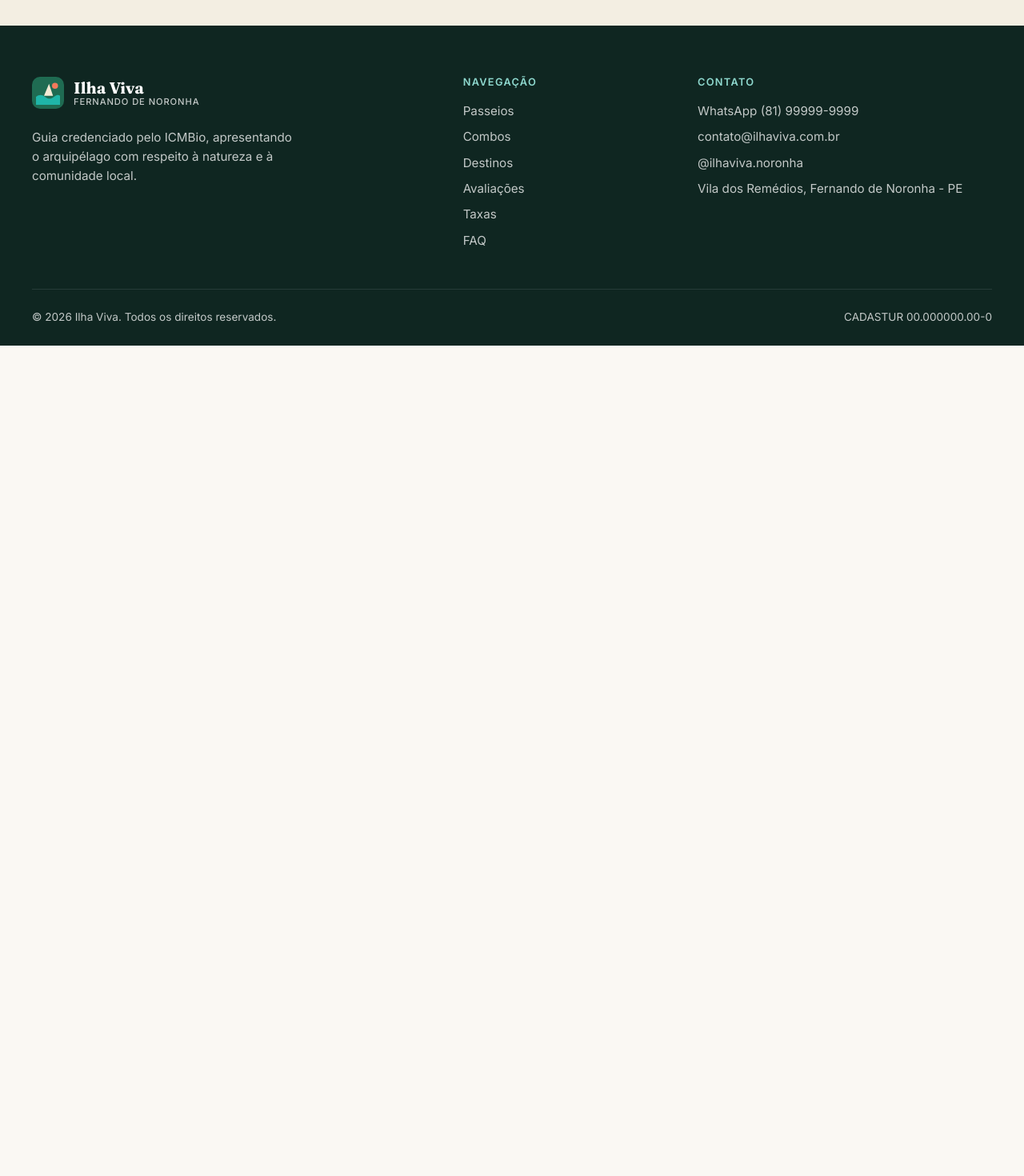
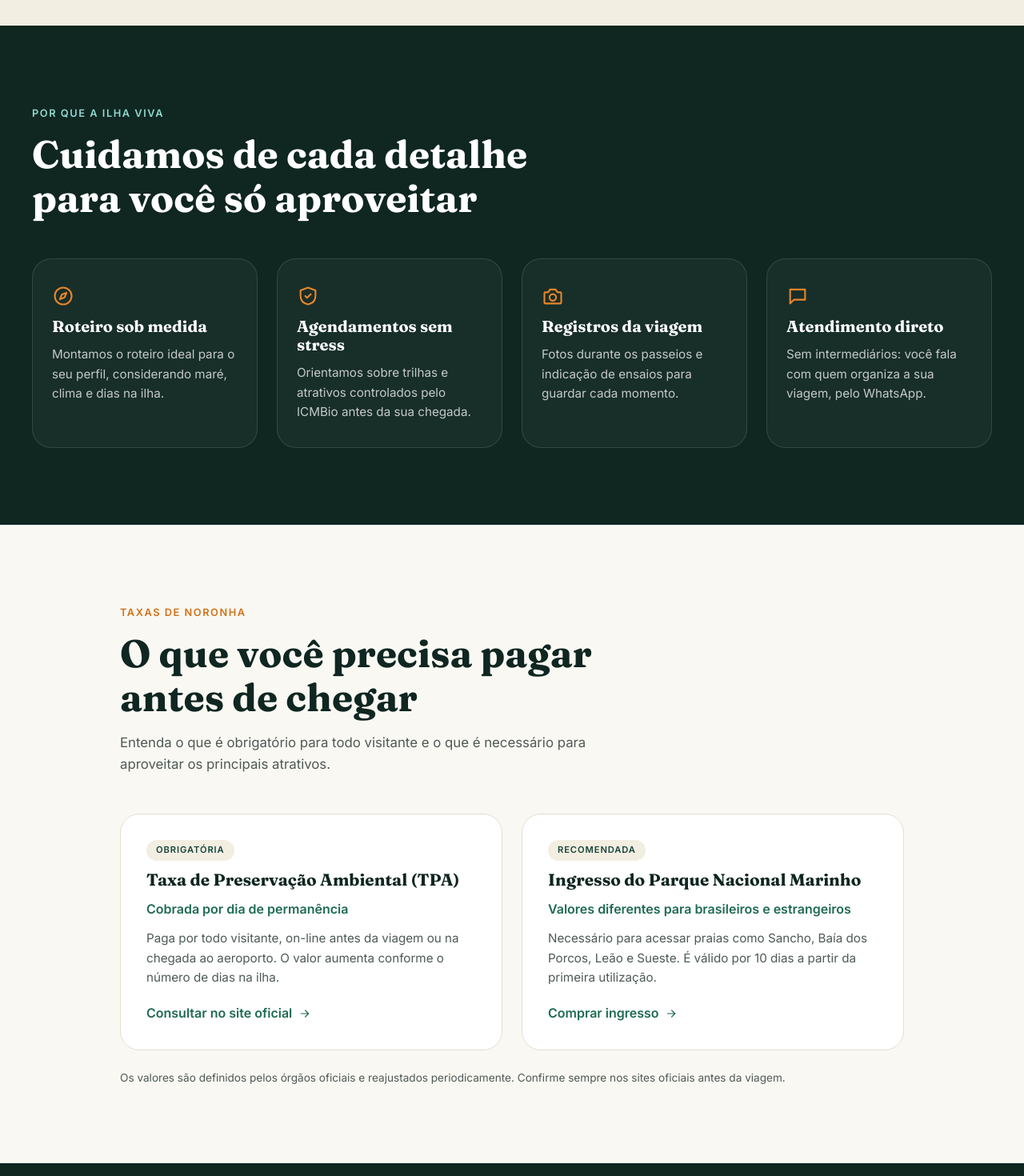
Before and after one commit to camilagermanoo/adrianoNoronha, a React (Vite) app: page / in a window 1280 px wide. Shown: the part 6580-8050 px from the top of the page at 80% size. Before the commit the page ends 7012 px from the top, so only its background shows below. Built offline with nearby package versions, Linux system fonts and the light colour scheme.

Commit message:
feat(info): add why-us highlights and island fees guide
- Add why-us section with four service differentials
- Add fees section explaining the TPA and Marine National Park ticket
- Link fees to official sources instead of hardcoding volatile prices

```diff
--- a/src/App.tsx
+++ b/src/App.tsx
@@ -1,5 +1,6 @@
 import { Combos } from './components/Combos/Combos'
 import { Destinations } from './components/Destinations/Destinations'
+import { Fees } from './components/Fees/Fees'
 import { Footer } from './components/Footer/Footer'
 import { Header } from './components/Header/Header'
 import { Hero } from './components/Hero/Hero'
@@ -9,6 +10,7 @@ import { Tours } from './components/Tours/Tours'
 import { TripProfiles } from './components/TripProfiles/TripProfiles'
 import { TrustBar } from './components/TrustBar/TrustBar'
 import { WhatsAppFloat } from './components/WhatsAppFloat/WhatsAppFloat'
+import { WhyUs } from './components/WhyUs/WhyUs'
 
 function App() {
   return (
@@ -23,6 +25,8 @@ function App() {
         <Combos />
         <Destinations />
         <Testimonials />
+        <WhyUs />
+        <Fees />
       </main>
       <Footer />
       <WhatsAppFloat />
--- /dev/null
+++ b/src/components/Fees/Fees.module.css
@@ -0,0 +1,73 @@
+.section {
+  padding-block: var(--space-24);
+}
+
+.inner {
+  max-width: 980px;
+}
+
+.grid {
+  display: grid;
+  grid-template-columns: repeat(auto-fit, minmax(300px, 1fr));
+  gap: var(--space-6);
+}
+
+.card {
+  display: flex;
+  flex-direction: column;
+  gap: var(--space-3);
+  padding: var(--space-8);
+  border: 1px solid var(--color-sand-300);
+  border-radius: var(--radius-lg);
+  background: var(--color-white);
+}
+
+.tag {
+  align-self: flex-start;
+  padding: var(--space-1) var(--space-3);
+  border-radius: var(--radius-full);
+  background: var(--color-sand-200);
+  font-size: 0.7rem;
+  font-weight: 700;
+  letter-spacing: 0.08em;
+  text-transform: uppercase;
+  color: var(--color-forest-700);
+}
+
+.title {
+  font-size: 1.3rem;
+}
+
+.price {
+  font-weight: 600;
+  color: var(--color-forest-500);
+}
+
+.description {
+  flex: 1;
+  font-size: 0.95rem;
+  color: var(--color-ink-600);
+}
+
+.link {
+  display: inline-flex;
+  align-items: center;
+  gap: var(--space-2);
+  margin-top: var(--space-2);
+  font-weight: 600;
+  color: var(--color-forest-500);
+}
+
+.link svg {
+  transition: transform var(--transition-base);
+}
+
+.link:hover svg {
+  transform: translateX(4px);
+}
+
+.note {
+  margin-top: var(--space-6);
+  font-size: 0.85rem;
+  color: var(--color-ink-600);
+}
--- /dev/null
+++ b/src/components/Fees/Fees.tsx
@@ -0,0 +1,59 @@
+import { Icon } from '../Icon/Icon'
+import { SectionHeader } from '../SectionHeader/SectionHeader'
+import styles from './Fees.module.css'
+
+const fees = [
+  {
+    tag: 'Obrigatória',
+    title: 'Taxa de Preservação Ambiental (TPA)',
+    price: 'Cobrada por dia de permanência',
+    description:
+      'Paga por todo visitante, on-line antes da viagem ou na chegada ao aeroporto. O valor aumenta conforme o número de dias na ilha.',
+    linkLabel: 'Consultar no site oficial',
+    href: 'https://www.noronha.pe.gov.br/',
+  },
+  {
+    tag: 'Recomendada',
+    title: 'Ingresso do Parque Nacional Marinho',
+    price: 'Valores diferentes para brasileiros e estrangeiros',
+    description:
+      'Necessário para acessar praias como Sancho, Baía dos Porcos, Leão e Sueste. É válido por 10 dias a partir da primeira utilização.',
+    linkLabel: 'Comprar ingresso',
+    href: 'https://www.parnanoronha.com.br/',
+  },
+]
+
+export function Fees() {
+  return (
+    <section id="taxas" className={styles.section}>
+      <div className={`container ${styles.inner}`}>
+        <SectionHeader
+          eyebrow="Taxas de Noronha"
+          title="O que você precisa pagar antes de chegar"
+          description="Entenda o que é obrigatório para todo visitante e o que é necessário para aproveitar os principais atrativos."
+          align="left"
+        />
+
+        <div className={styles.grid}>
+          {fees.map((fee) => (
+            <article key={fee.title} className={styles.card}>
+              <span className={styles.tag}>{fee.tag}</span>
+              <h3 className={styles.title}>{fee.title}</h3>
+              <p className={styles.price}>{fee.price}</p>
+              <p className={styles.description}>{fee.description}</p>
+              <a href={fee.href} target="_blank" rel="noreferrer" className={styles.link}>
+                {fee.linkLabel}
+                <Icon name="arrowRight" size={16} />
+              </a>
+            </article>
+          ))}
+        </div>
+
+        <p className={styles.note}>
+          Os valores são definidos pelos órgãos oficiais e reajustados periodicamente. Confirme
+          sempre nos sites oficiais antes da viagem.
+        </p>
+      </div>
+    </section>
+  )
+}
--- /dev/null
+++ b/src/components/WhyUs/WhyUs.module.css
@@ -0,0 +1,32 @@
+.section {
+  padding-block: var(--space-24);
+  background: var(--color-forest-900);
+}
+
+.grid {
+  display: grid;
+  grid-template-columns: repeat(auto-fit, minmax(240px, 1fr));
+  gap: var(--space-6);
+  list-style: none;
+}
+
+.card {
+  display: flex;
+  flex-direction: column;
+  gap: var(--space-3);
+  padding: var(--space-8) var(--space-6);
+  border: 1px solid rgb(255 255 255 / 0.12);
+  border-radius: var(--radius-lg);
+  background: rgb(255 255 255 / 0.04);
+  color: rgb(255 255 255 / 0.75);
+  font-size: 0.95rem;
+}
+
+.icon {
+  color: var(--color-sun-500);
+}
+
+.title {
+  font-size: 1.25rem;
+  color: var(--color-white);
+}
--- /dev/null
+++ b/src/components/WhyUs/WhyUs.tsx
@@ -0,0 +1,54 @@
+import { Icon, type IconName } from '../Icon/Icon'
+import { SectionHeader } from '../SectionHeader/SectionHeader'
+import styles from './WhyUs.module.css'
+
+const reasons: { icon: IconName; title: string; description: string }[] = [
+  {
+    icon: 'compass',
+    title: 'Roteiro sob medida',
+    description:
+      'Montamos o roteiro ideal para o seu perfil, considerando maré, clima e dias na ilha.',
+  },
+  {
+    icon: 'shield',
+    title: 'Agendamentos sem stress',
+    description:
+      'Orientamos sobre trilhas e atrativos controlados pelo ICMBio antes da sua chegada.',
+  },
+  {
+    icon: 'camera',
+    title: 'Registros da viagem',
+    description: 'Fotos durante os passeios e indicação de ensaios para guardar cada momento.',
+  },
+  {
+    icon: 'message',
+    title: 'Atendimento direto',
+    description: 'Sem intermediários: você fala com quem organiza a sua viagem, pelo WhatsApp.',
+  },
+]
+
+export function WhyUs() {
+  return (
+    <section className={styles.section} aria-labelledby="why-us-title">
+      <div className="container">
+        <SectionHeader
+          id="why-us-title"
+          eyebrow="Por que a Ilha Viva"
+          title="Cuidamos de cada detalhe para você só aproveitar"
+          align="left"
+          tone="light"
+        />
+
+        <ul className={styles.grid}>
+          {reasons.map((reason) => (
+            <li key={reason.title} className={styles.card}>
+              <Icon name={reason.icon} size={28} className={styles.icon} />
+              <h3 className={styles.title}>{reason.title}</h3>
+              <p>{reason.description}</p>
+            </li>
+          ))}
+        </ul>
+      </div>
+    </section>
+  )
+}
```
